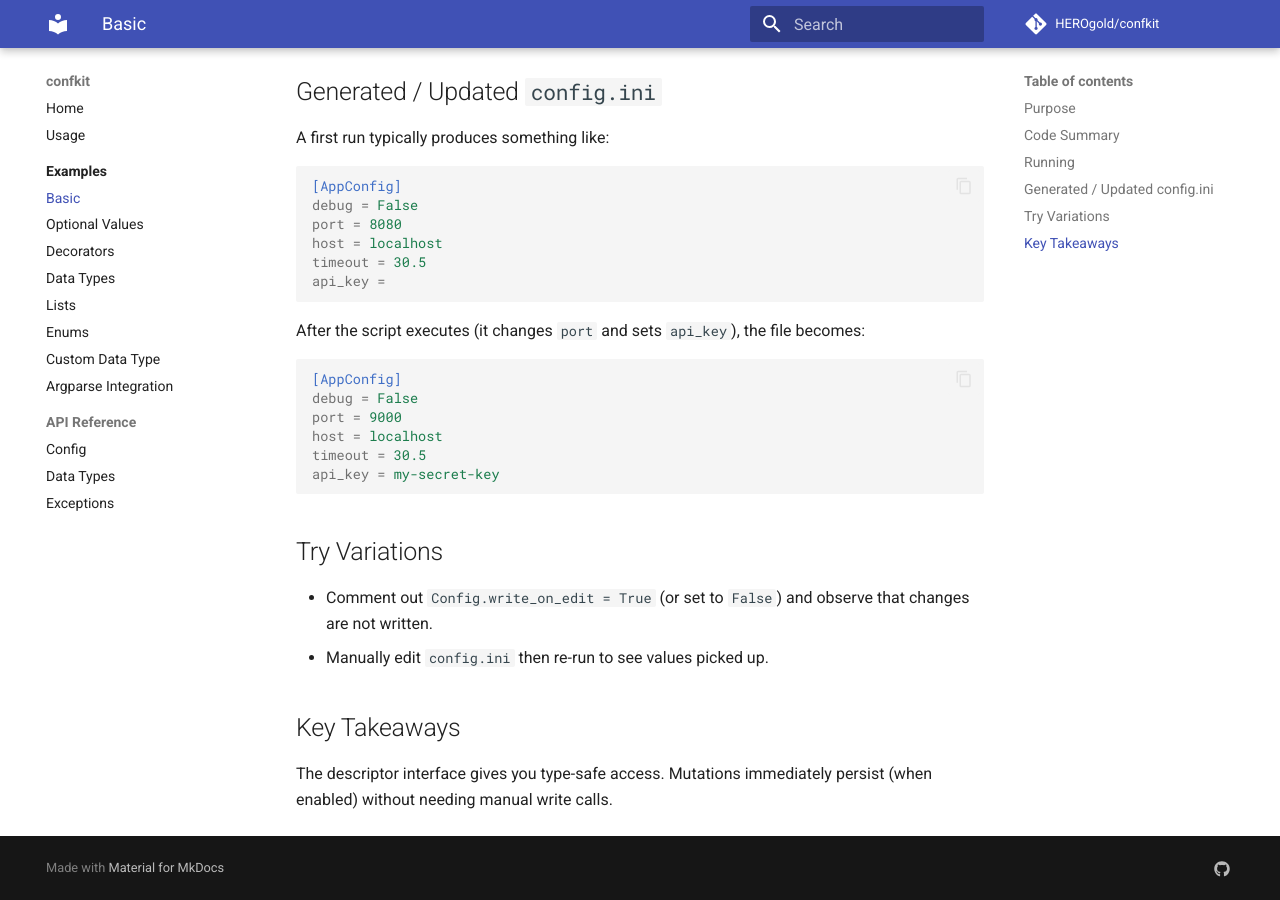
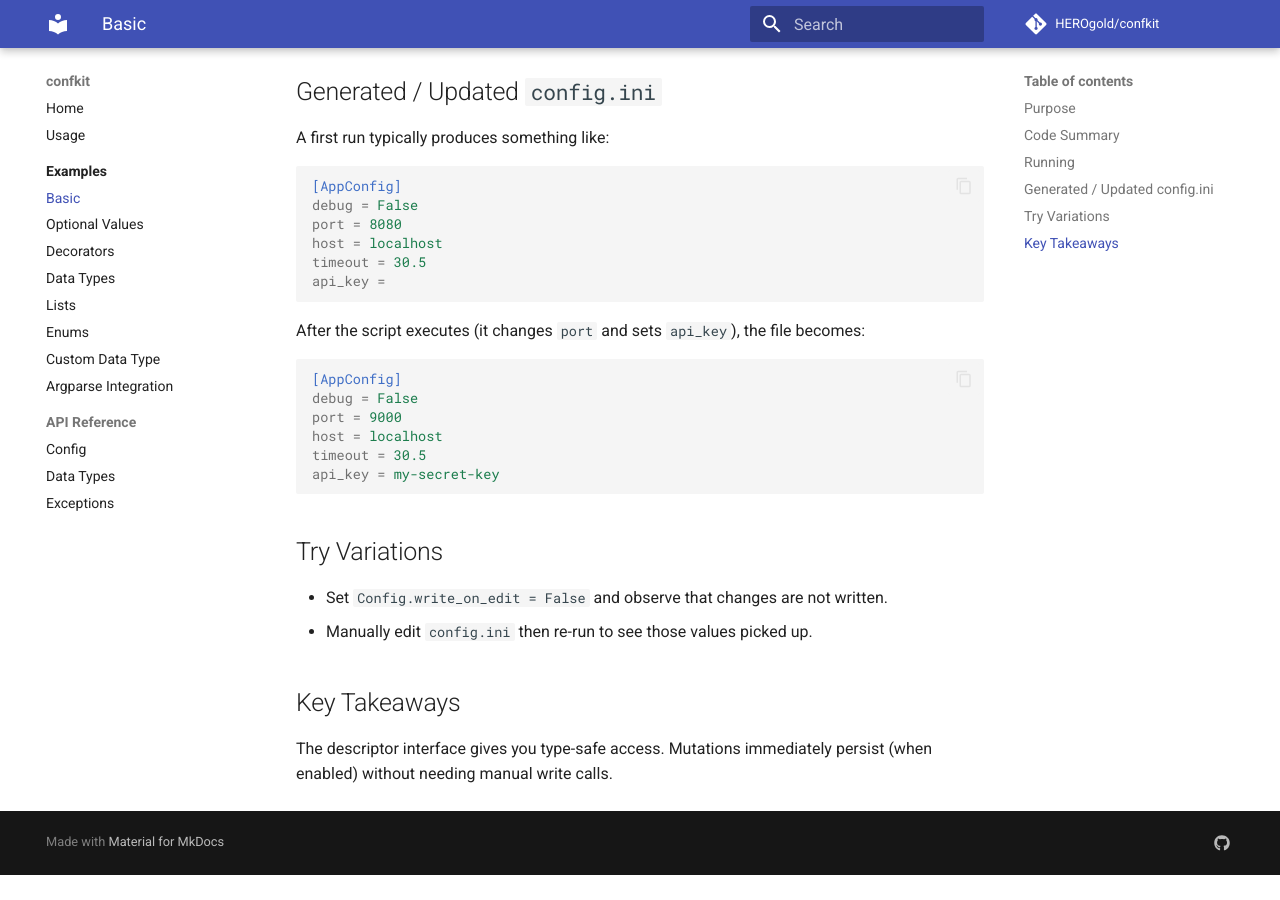
Before and after one commit to HEROgold/confkit, an MkDocs documentation site: the page built from docs/examples/basic.md, in a window 1280 px wide and 900 px high, scrolled down 654 px. Built offline with MkDocs 1.6.1 and Material for MkDocs 9.7.7, drawn with Linux system fonts in a browser that asks for light colours; comment, search, counter and statistics services are not loaded; after the commit the page ends 1529 px from its top, so only the background shows below that.

Commit message:
update docs

```diff
--- a/docs/examples/basic.md
+++ b/docs/examples/basic.md
@@ -47,8 +47,8 @@ api_key = my-secret-key
 
 ## Try Variations
 
-- Comment out `Config.write_on_edit = True` (or set to `False`) and observe that changes are not written.
-- Manually edit `config.ini` then re-run to see values picked up.
+- Set `Config.write_on_edit = False` and observe that changes are not written.
+- Manually edit `config.ini` then re-run to see those values picked up.
 
 ## Key Takeaways
 
```
